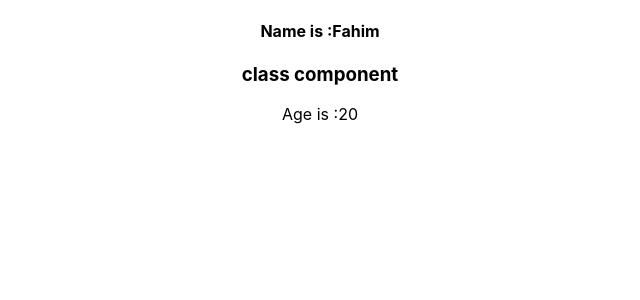
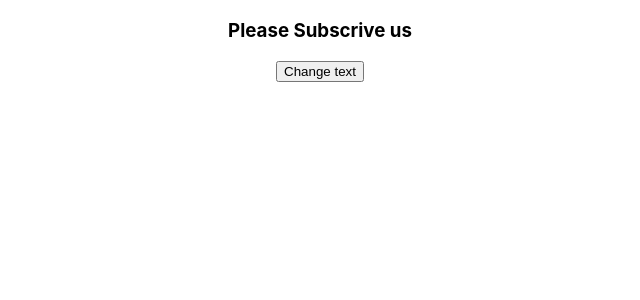
Before and after one commit to fahim27/React, a React (Create React App) app in the folder hello/: page / in a window 1280 px wide. Shown: the top 300 px of the page, without its empty margins (320-960 px from the left). Built offline with nearby package versions, Linux system fonts and the light colour scheme.

Commit message:
using setstate

```diff
--- a/hello/src/App.js
+++ b/hello/src/App.js
@@ -3,14 +3,14 @@ import './App.css';
 import ClassComponent from './components/ClassComponent'
 import FunctinalComponent from "./components/FunctinalComponent";
 import Navbar from './components/Navbar';
+import SubScriber from './components/Subscriber';
 
 function App() {
   return (
 
     <div className="App">
 
-      <Navbar name="Fahim"></Navbar>
-     <ClassComponent age="20"></ClassComponent>
+        <SubScriber></SubScriber>
 
     </div>
 
--- /dev/null
+++ b/hello/src/components/Subscriber.js
@@ -0,0 +1,29 @@
+
+import react,{Component} from "react";
+
+class SubScriber extends Component {
+    constructor(props) {
+        super(props)
+
+        this.state = {
+             text:"Please Subscrive us"
+        }
+    }
+    changeText(){
+        this.setState({
+            text:"Thank You for Subscribe"
+        })
+    }
+
+    render(){
+        return (
+            <div>
+                 <h3>{this.state.text}</h3>
+                 <button onClick={()=>this.changeText()}>Change text</button>
+            </div>
+
+        )
+    }
+}
+
+export default SubScriber;
```
Also changed, not shown: hello/src/components/Counter.js (added, +25 -0 lines).
